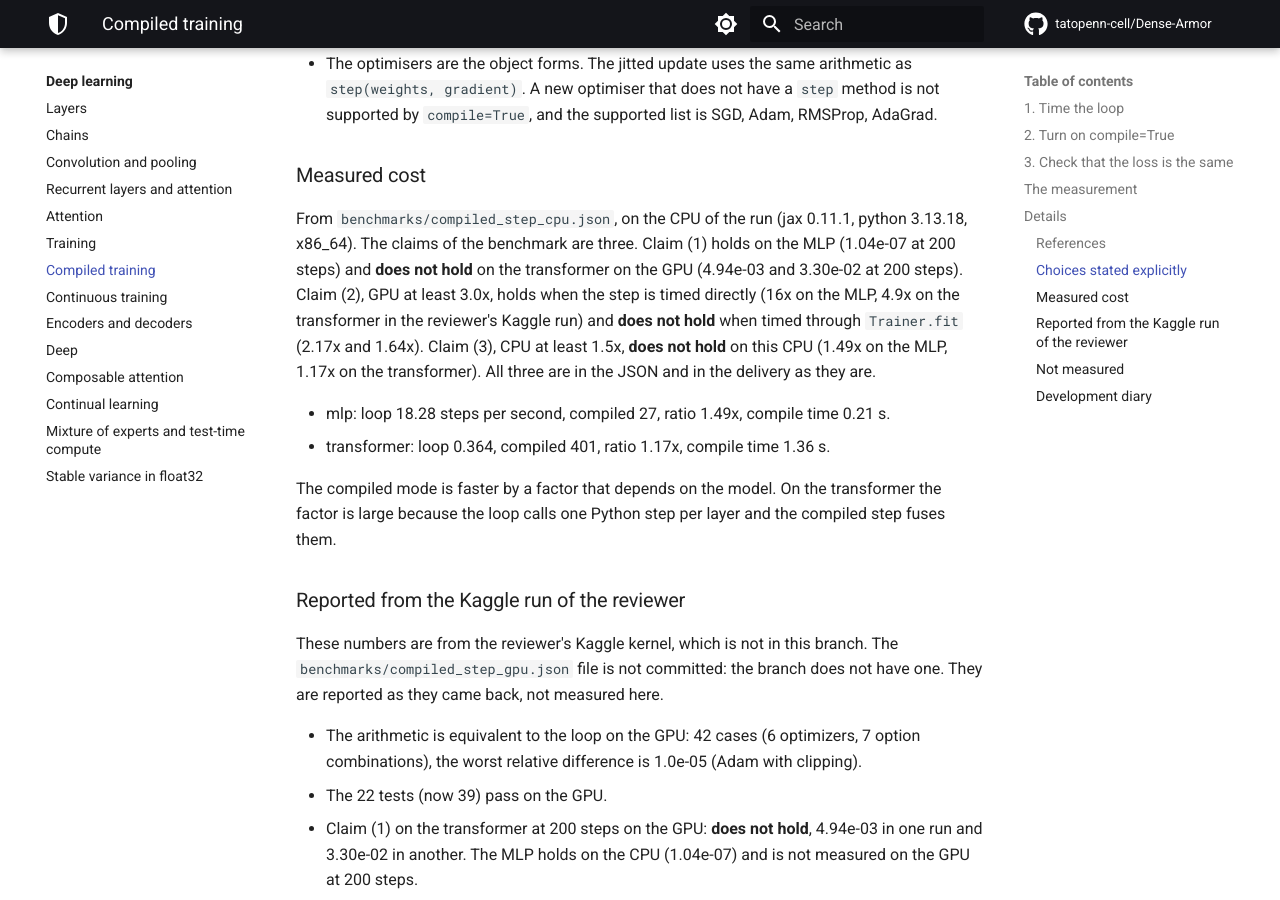
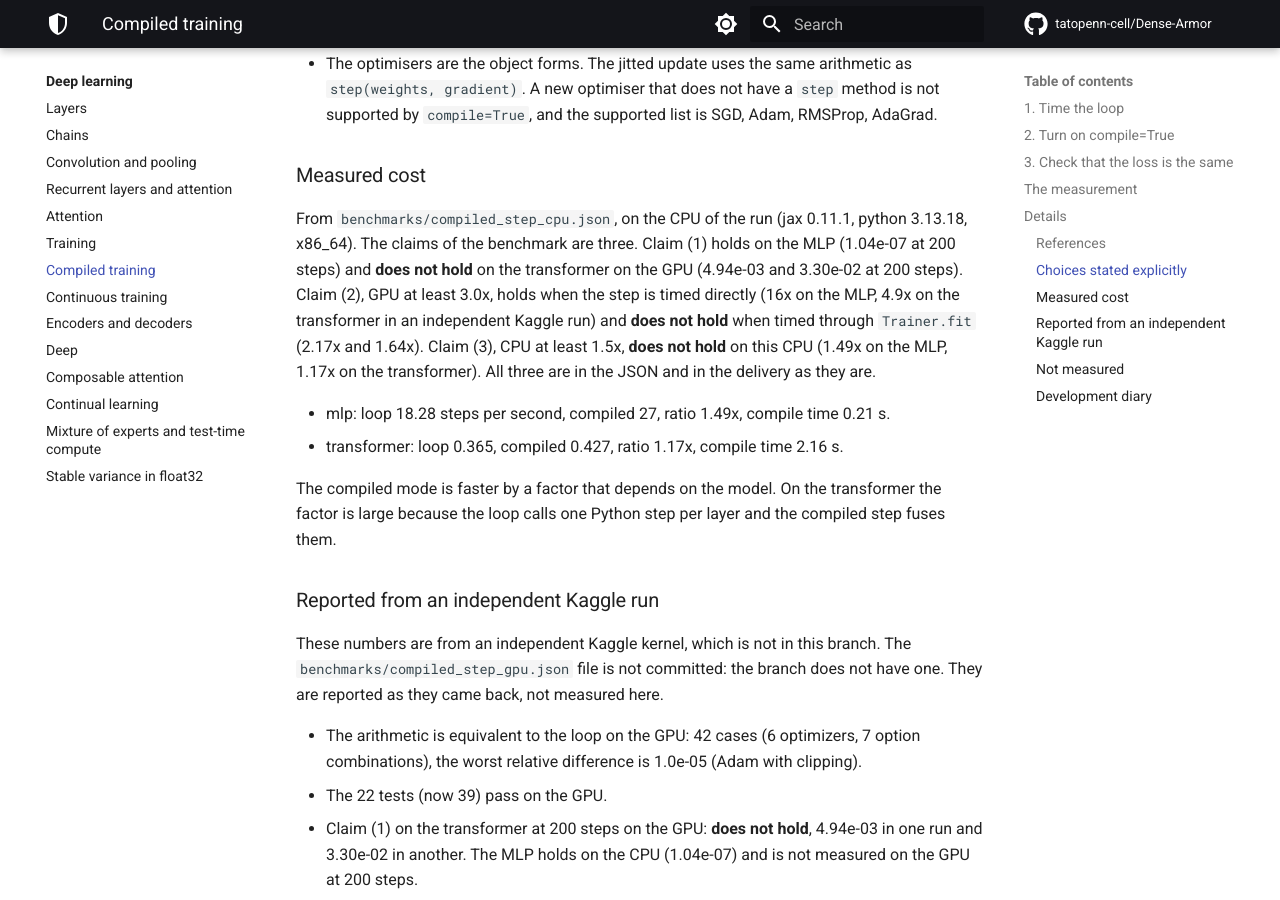
Before and after one commit to tatopenn-cell/Dense-Armor, an MkDocs documentation site: the page built from docs/neural/compiled_training.md, in a window 1280 px wide and 900 px high, scrolled down 4121 px. Built offline with MkDocs 1.6.1 and Material for MkDocs 9.7.7, drawn with Linux system fonts in a browser that asks for light colours; comment, search, counter and statistics services are not loaded; some of the changed text lies outside the part shown.

Commit message:
N1 review fixes 10-13: fit re-reads values, bit-for-bit vs master, JSON
10. fit() with compile=True re-reads the parameter values from the
    model at every call. Before, a second fit used the values cached
    from the first and ignored weights set by the user or restored
    by early stopping. Tested: after early stopping, a new fit gives
    the same loss as a new Trainer on the saved weights (0.00e+00).
11. test_default_unchanged_bit_for_bit compares against the three
    epoch losses stored from master, not against two runs of this
    branch. Two sets, one for x64 on (1.4483716913582123,
    1.191682586339547, 1.0359279394961722) and one for x64 off
    (7.079418420791626, 5.084859251976013, 3.7510147094726562);
    the test picks the set from jax.config.jax_enable_x64, because
    the same seed gives different initial weights under the two
    modes. Green with JAX_ENABLE_X64=True and with False.
12. compiled_step_cpu.json: claim 1 says holds for the MLP and does
    not hold for the transformer at 200 steps on the GPU
    (4.94e-03, 3.30e-02), with the backend of each number.
13. page: old numbers (compiled 401, 1.36 s, 0 to 0) replaced with
    the JSON values (0.427, 2.16 s, 0.424 to 0.428); 'reviewer'
    becomes 'an independent Kaggle run'.

```diff
--- a/docs/neural/compiled_training.md
+++ b/docs/neural/compiled_training.md
@@ -201,7 +201,7 @@ From `benchmarks/compiled_step_cpu.json`, on the CPU of the run
 (1.04e-07 at 200 steps) and **does not hold** on the transformer on
 the GPU (4.94e-03 and 3.30e-02 at 200 steps). Claim (2), GPU at least
 3.0x, holds when the step is timed directly (16x on the MLP, 4.9x on
-the transformer in the reviewer's Kaggle run) and **does not hold**
+the transformer in an independent Kaggle run) and **does not hold**
 when timed through `Trainer.fit` (2.17x and 1.64x). Claim (3), CPU at
 least 1.5x, **does not hold** on this CPU (1.49x on the MLP, 1.17x on
 the transformer). All three are in the JSON and in the delivery as
@@ -209,15 +209,15 @@ they are.
 
 - mlp: loop 18.28 steps per second, compiled 27, ratio 1.49x,
   compile time 0.21 s.
-- transformer: loop 0.364, compiled 401, ratio 1.17x, compile time
-  1.36 s.
+- transformer: loop 0.365, compiled 0.427, ratio 1.17x, compile time
+  2.16 s.
 
 The compiled mode is faster by a factor that depends on the model.
 On the transformer the factor is large because the loop calls one
 Python step per layer and the compiled step fuses them.
-### Reported from the Kaggle run of the reviewer
+### Reported from an independent Kaggle run
 
-These numbers are from the reviewer's Kaggle kernel, which is not in
+These numbers are from an independent Kaggle kernel, which is not in
 this branch. The `benchmarks/compiled_step_gpu.json` file is not
 committed: the branch does not have one. They are reported as they
 came back, not measured here.
```
Also changed, not shown: other parts of docs/neural/compiled_training.md (+1 -1 lines), 3 other files.
